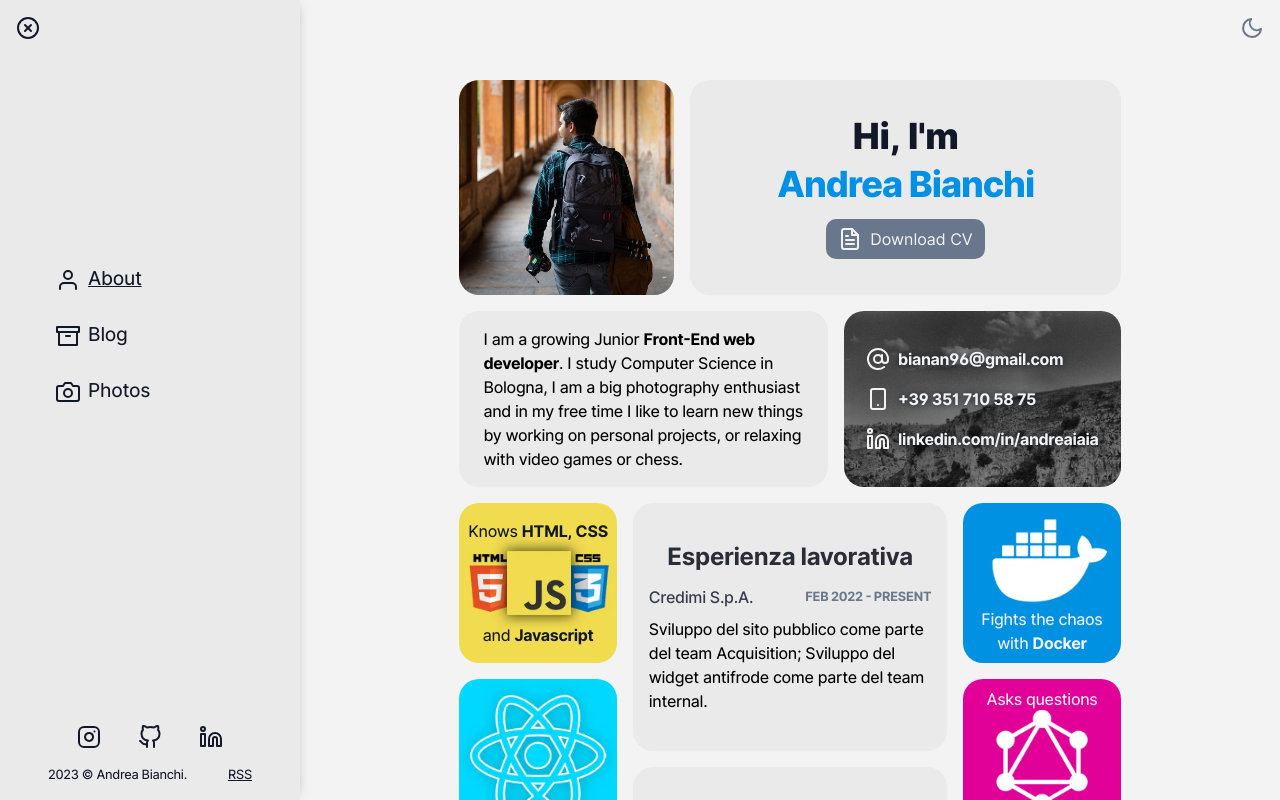
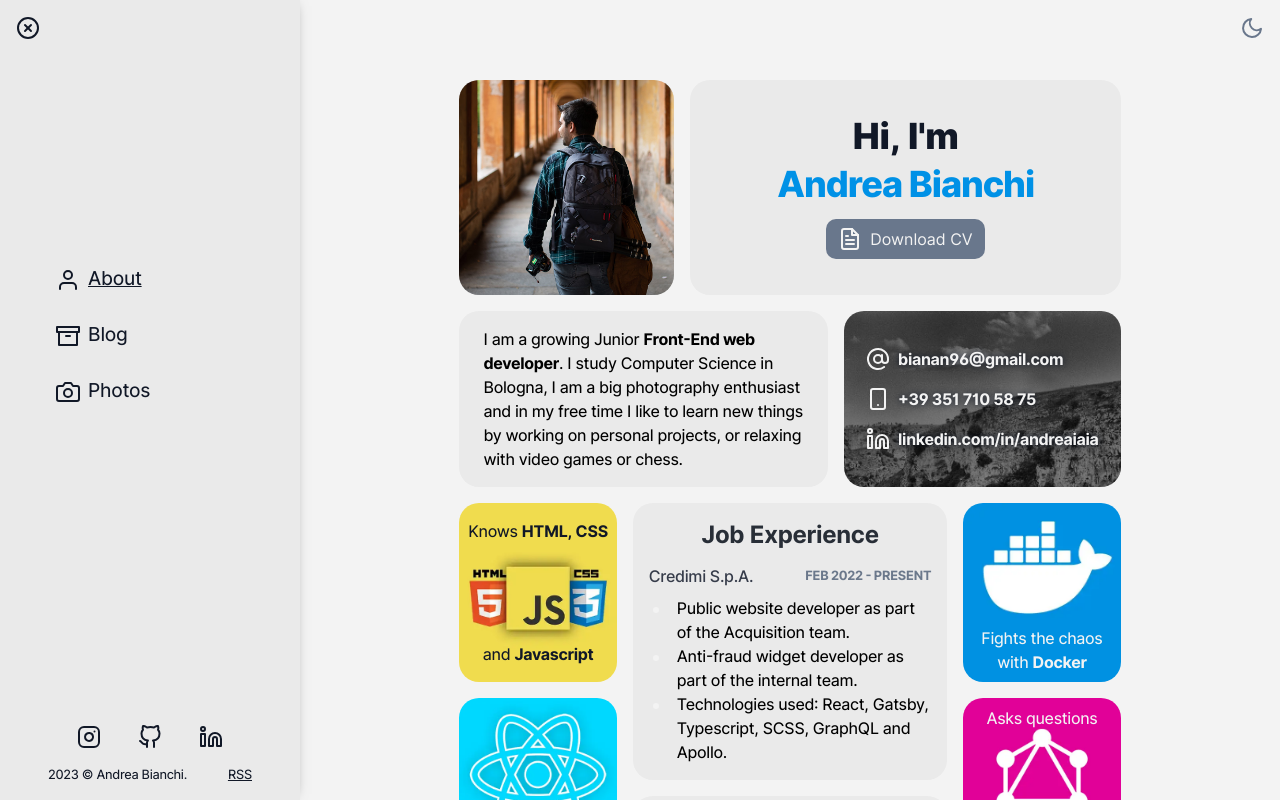
Before and after one commit to andreaiaia/blog, a Next.js app: page / in a window 1280 px wide. Shown: the top 800 px of the page. Built offline with nearby package versions, Linux system fonts and the light colour scheme.

Commit message:
Update home texts

```diff
--- a/pages/index.jsx
+++ b/pages/index.jsx
@@ -81,15 +81,23 @@ const index = () => {
         </section>
         <section className={styles.sectionSkills}>
           <div className={`${styles.card} ${styles.exp}`}>
-            <h2>Esperienza lavorativa</h2>
+            <h2>Job Experience</h2>
             <div>
               <h3>
                 Credimi S.p.A. <span>Feb 2022 - Present</span>
               </h3>
-              <p>
-                Sviluppo del sito pubblico come parte del team Acquisition;
-                Sviluppo del widget antifrode come parte del team internal.
-              </p>
+              <ul className={styles.list}>
+                <li>
+                  Public website developer as part of the Acquisition team.
+                </li>
+                <li>
+                  Anti-fraud widget developer as part of the internal team.
+                </li>
+                <li>
+                  Technologies used: React, Gatsby, Typescript, SCSS, GraphQL
+                  and Apollo.
+                </li>
+              </ul>
             </div>
           </div>
           <div className={`${styles.card} ${styles.basics}`}>
@@ -128,10 +136,10 @@ const index = () => {
             </p>
           </div>
           <div className={`${styles.card} ${styles.edu}`}>
-            <h2>Istruzione</h2>
+            <h2>Education</h2>
             <div>
               <h3>
-                Laurea in Scienze della Comunicazione <span>Nov 2019</span>
+                Communication Science Degree <span>Nov 2019</span>
               </h3>
               <p>
                 I graduated in Communication Science at the University of
--- a/styles/Home.module.scss
+++ b/styles/Home.module.scss
@@ -236,7 +236,7 @@ $gap: 1rem;
 .sectionSkills {
   display: grid;
   gap: $gap;
-  grid-template-rows: repeat(6, 1fr);
+  grid-template-rows: repeat(6, auto);
   grid-template-columns: 1fr 2fr 1fr;
   grid-template-areas:
     'basics exp docker'
@@ -402,3 +402,21 @@ $gap: 1rem;
   @include bold;
   color: $azure-tint;
 }
+
+.list {
+  & > li {
+    position: relative;
+    padding-left: 1.75em;
+  }
+
+  & > li::before {
+    content: '';
+    position: absolute;
+    background-color: $white;
+    border-radius: 50%;
+    width: 0.375em;
+    height: 0.375em;
+    top: calc(0.875em - 0.1875em);
+    left: 0.25em;
+  }
+}
```
Also changed, not shown: public/images/skills/docker.webp, public/images/skills/html-css-js.webp.
